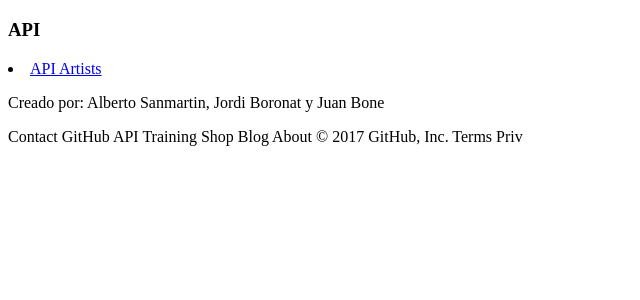
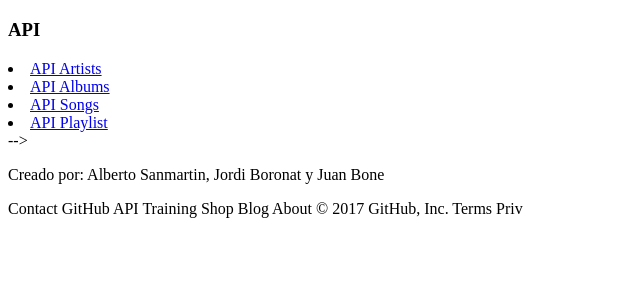
Before and after one commit to jboro333/django_practice, a Django app: page /home/ in a window 1280 px wide. Shown: the part 247-547 px from the top of the page, without its empty margins (0-640 px from the left). Run offline with Django 3.2, Linux system fonts and the light colour scheme; a user stored in the database is signed in; some libraries are stand-ins or nearby versions.

Commit message:
api works

```diff
--- a/django_practice/idjango_practice/templates/home.html
+++ b/django_practice/idjango_practice/templates/home.html
@@ -52,9 +52,9 @@
 					<h3>API</h3
 					<ul>
 						<li><a href="/api/artist/">API Artists</a></li>
-					<!--<li><a href="/album/create">Create Albums</a></li>
-					<li><a href="/song/create">Create Songs</a></li>
-					<li><a href="/playlist/create">Create Playlist</a></li>-->
+						<li><a href="/api/album">API Albums</a></li>
+						<li><a href="/api/song">API Songs</a></li>
+					<li><a href="/api/playlist">API Playlist</a></li>-->
 					{% endif %}
 				</ul>
     </section>
```
Also changed, not shown: django_practice/db.sqlite3.
